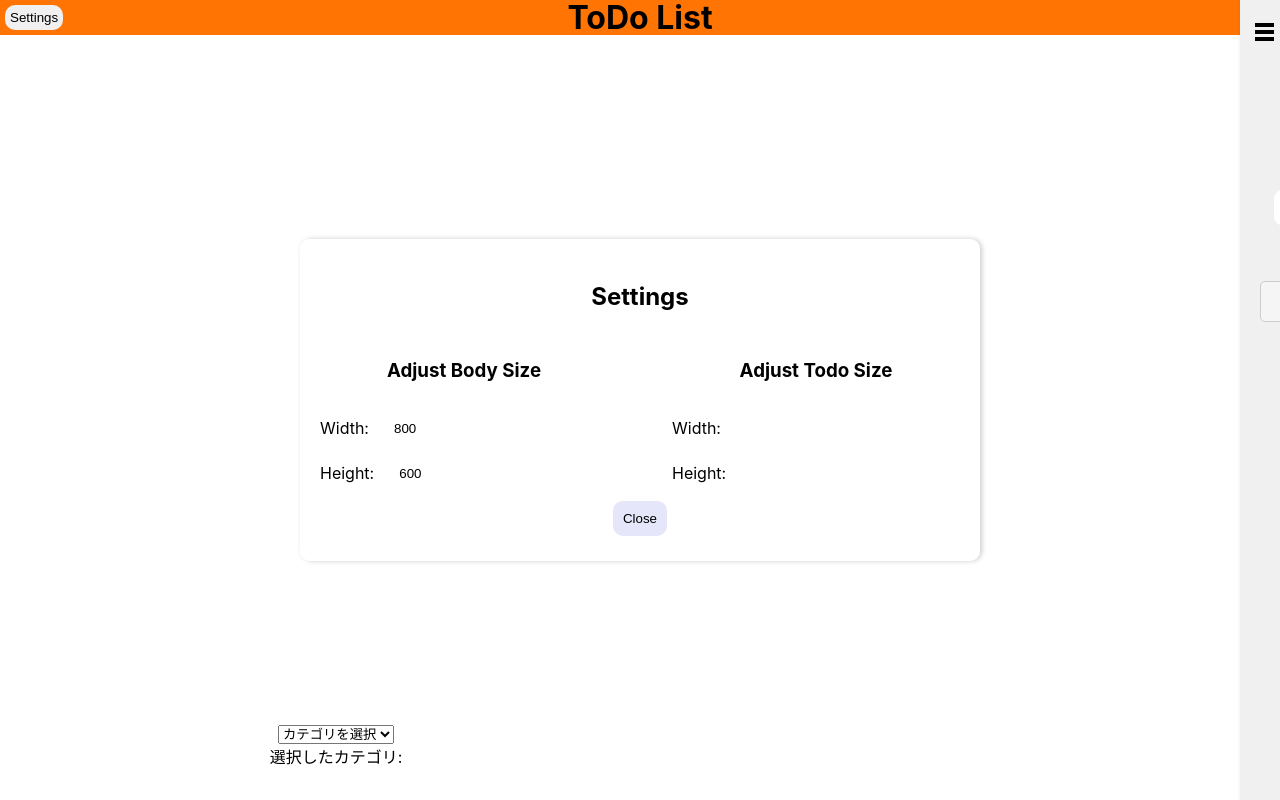
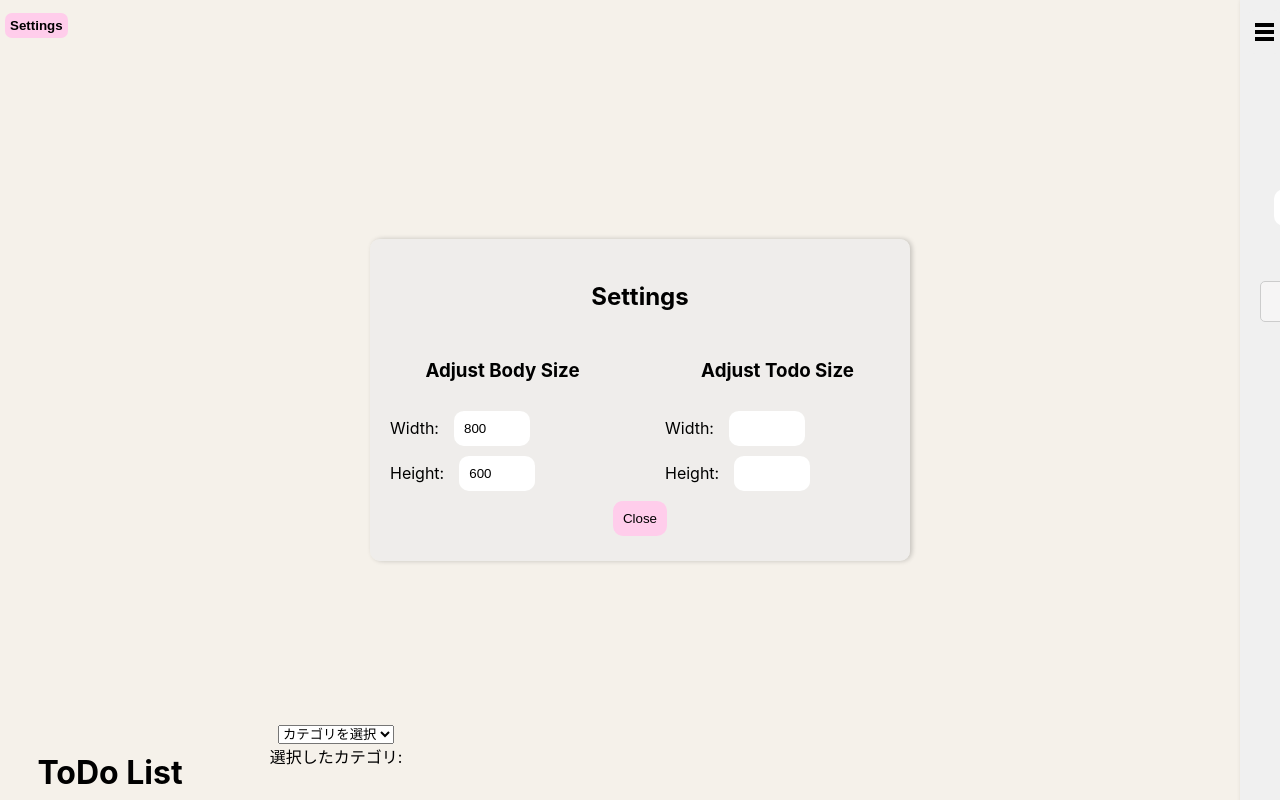
Before and after one commit to keyta179/Sakura_TO-DO, a React (Create React App) app in the folder todo-react-test/: page / in a window 1280 px wide. Both pictures are taken after a click on the button "Settings". Built offline with nearby package versions, Linux system fonts and the light colour scheme.

Commit message:
Chenged design

```diff
--- a/todo-react-test/src/style/App.css
+++ b/todo-react-test/src/style/App.css
@@ -1,11 +1,16 @@
 body {
-
+  background-color: #f5f1ea;
 }
 header {
-	width: 100%;
+  /* padding-top: 20px; */
+	width: 200px;
 	line-height: 35px;
-	background: #ff7402;
+	/* background: #e6e7a2; */
   text-align: center;
+  padding: 10px;
+  margin: auto;
+  position: fixed;
+  bottom: 0;
 
 }
 header .title {
@@ -15,13 +20,15 @@ header .title {
 }
 .setting-button{
   position: absolute;
-  top: 0px;
+  top: 8px;
   left: 0px;
   padding: 5px;
   cursor: pointer;
-  background-color: #f0f0f0;
+  background-color: #ffcdeb;
   border: none;
   outline: none;
+  font-weight: bold;
+  border-radius: 7px;
 }
 .setting-popup{
   font-size: 16px;
@@ -31,11 +38,12 @@ header .title {
   transform: translate(-50%, -50%);
   width: 50vw;
   height: auto;
-  background-color: #ffffffa9;
+  background-color: #ebebeba9;
   padding: 20px;
   box-shadow: 2px 0 5px rgba(0, 0, 0, 0.2);
   z-index: 100;
   border-radius: 10px; /* 角を丸くする */
+  max-width: 500px;
 }
 .setting-popup p{
   margin: 0 0; /* 追加：上下のマージンを設定 */
@@ -78,7 +86,7 @@ button {
 }
 
 button {
-  background-color: #E6E6FA;
+  background-color: #ffcdeb;
 }
 
 li {
--- a/todo-react-test/src/style/TodoItem.css
+++ b/todo-react-test/src/style/TodoItem.css
@@ -118,14 +118,14 @@
   height: 20px;
   width: 20px;
   font-weight: bold;
-  font-size: 25px;
-  top: 11px;
+  font-size:17px;
+  top: 12px;
   right: 35px;
   cursor: pointer;
   color: rgba(255, 255, 0, 0);
   -webkit-text-stroke-width: 1px;
   color: yellow;
-  -webkit-text-stroke-color: black;
+  /* -webkit-text-stroke-color: black; */
 }
 
 .todo-favoriteButton.clicked {
```
